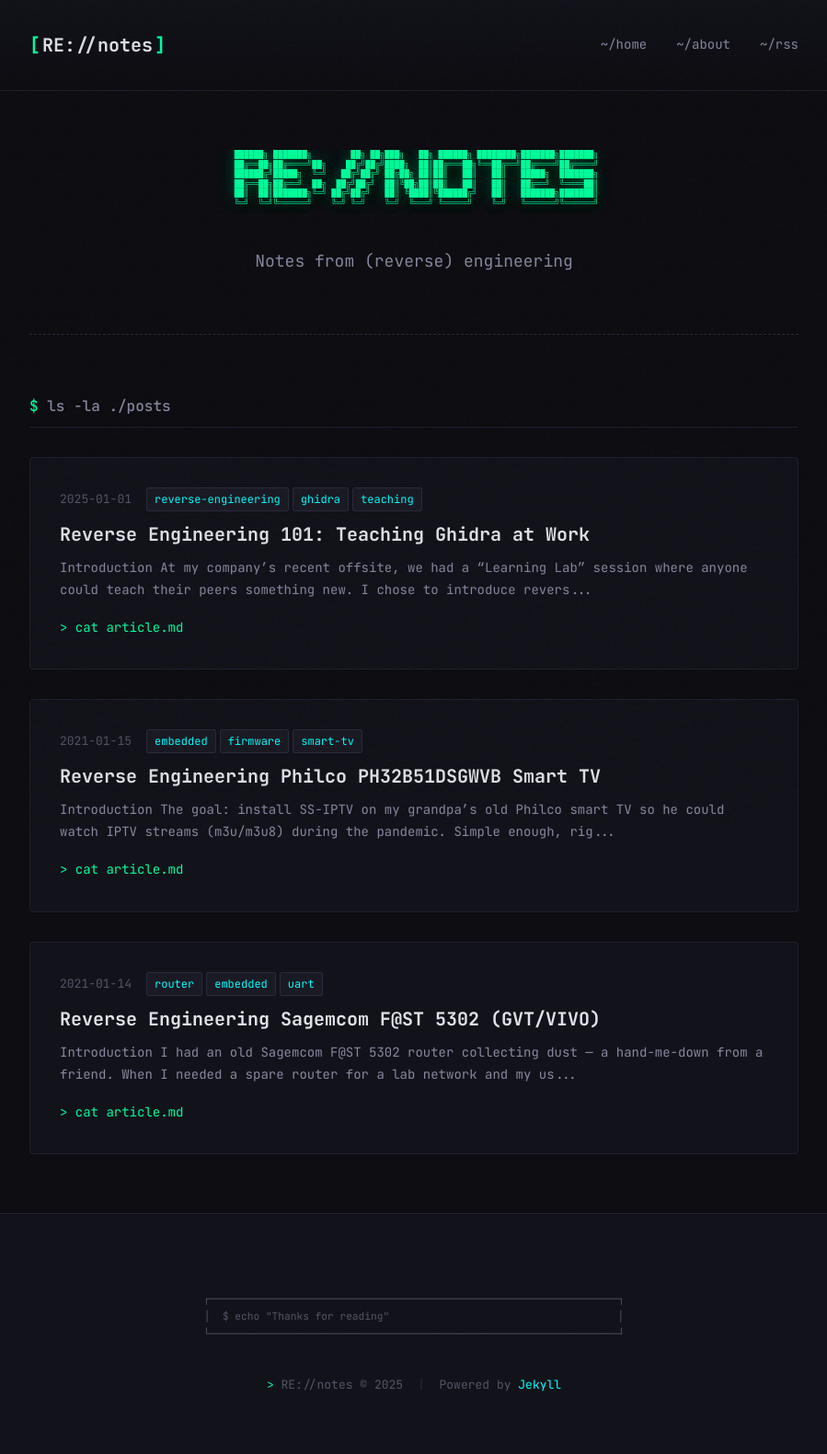
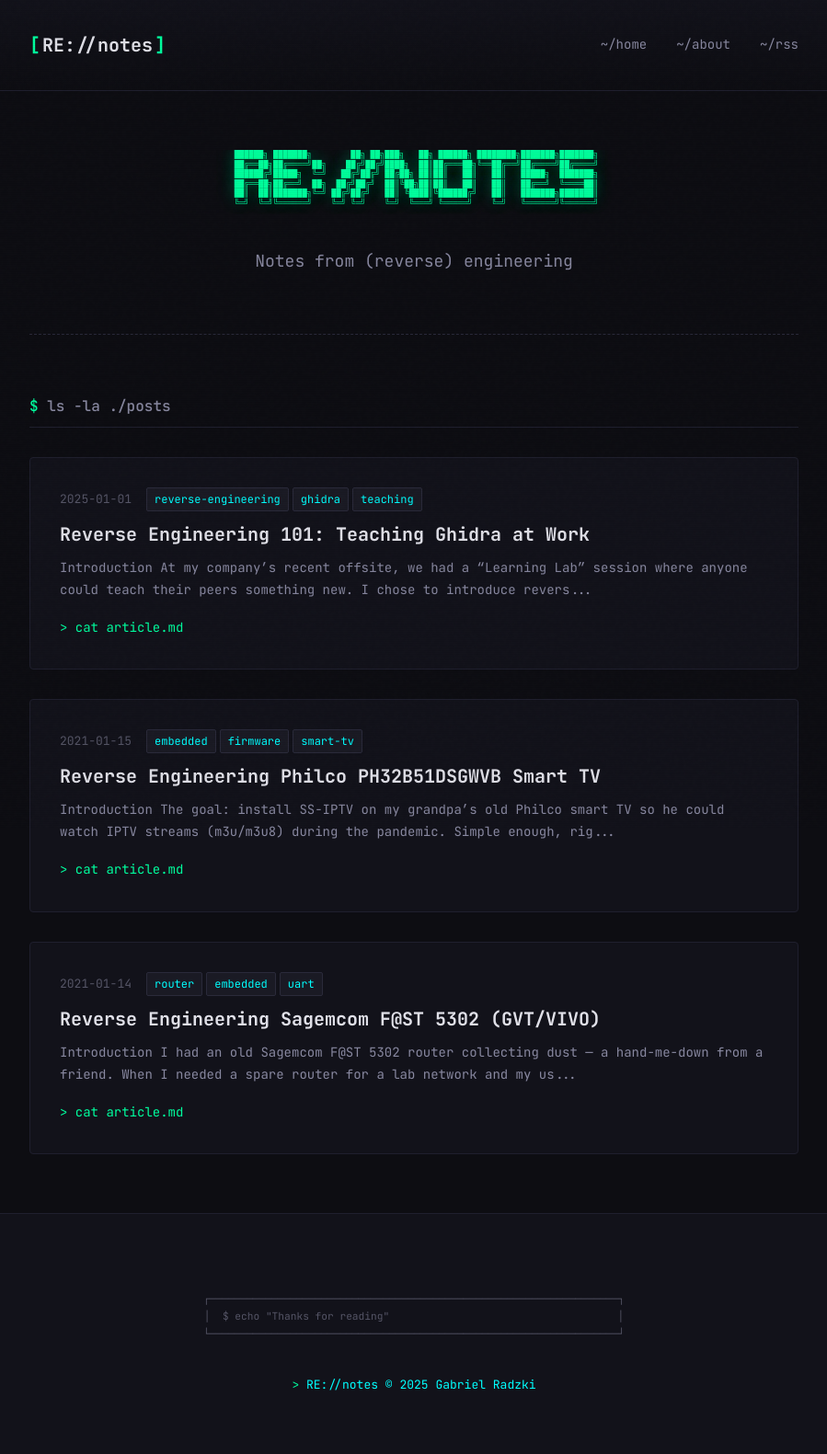
Before and after one commit to radzki/blog, a Jekyll site: the page built from index.html, in a window 1280 px wide. Shown: the whole page at 92% size, without its empty margins (190-1089 px from the left). Built offline with Jekyll 4.4.1, drawn with Linux system fonts in a browser that asks for light colours.

Commit message:
Add MIT license

```diff
--- a/_layouts/default.html
+++ b/_layouts/default.html
@@ -57,9 +57,7 @@
 └──────────────────────────────────────────────────────────────────┘
       </div>
       <p class="footer-text">
-        <span class="prompt">></span> {{ site.title }} © {{ 'now' | date: "%Y" }}
-        <span class="separator">|</span>
-        Powered by <a href="https://jekyllrb.com" target="_blank">Jekyll</a>
+        <a href="https://github.com/radzki/blog/LICENSE"><span class="prompt">></span> {{ site.title }} © {{ 'now' | date: "%Y" }} {{ site.author }}</a>
       </p>
     </div>
   </footer>
```
Also changed, not shown: 1 other file.
